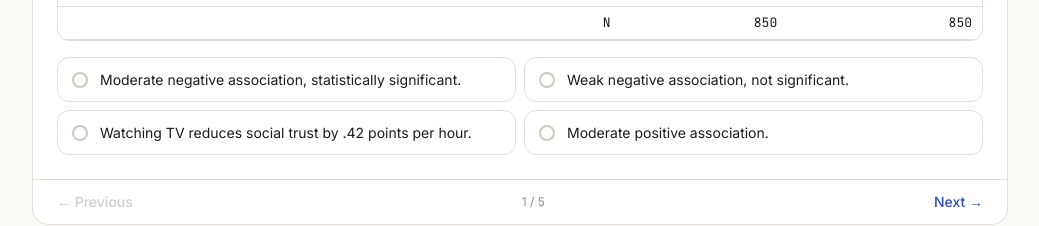
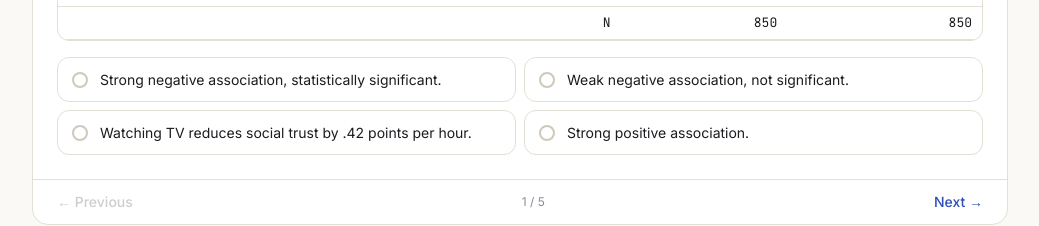
Before and after one commit to antalbalint97/qda2-elte-2026-fall, a Next.js app: page /correlation in a window 1280 px wide. Shown: the part 5724-5950 px from the top of the page, without its empty margins (120-1159 px from the left). Built offline with nearby package versions, Linux system fonts and the light colour scheme.

Commit message:
fix correlation answer keys to match course thresholds

```diff
--- a/src/content/questions.tsx
+++ b/src/content/questions.tsx
@@ -478,11 +478,11 @@ export const qCorrOutput: ChoiceQuestion = {
     />
   ),
   options: [
-    { id: "modneg", label: "Moderate negative association, statistically significant." },
+    { id: "strongneg", label: "Strong negative association, statistically significant." },
     {
       id: "weakneg",
       label: "Weak negative association, not significant.",
-      why: "Sig. < .001 is well below .05, so the association is statistically significant; |r| = .42 is usually called moderate.",
+      why: "Sig. < .001 is well below .05, so the association is statistically significant; under this course's convention, |r| = .42 is strong.",
     },
     {
       id: "cause",
@@ -491,13 +491,13 @@ export const qCorrOutput: ChoiceQuestion = {
     },
     {
       id: "pos",
-      label: "Moderate positive association.",
+      label: "Strong positive association.",
       why: "The minus sign shows direction: more TV hours go together with lower trust.",
     },
   ],
-  correct: "modneg",
+  correct: "strongneg",
   explanation:
-    "r = −.42: negative direction (higher TV hours, lower trust), moderate strength, p < .001 with N = 850. It is an association, not a demonstrated effect.",
+    "r = −.42: negative direction (higher TV hours, lower trust), strong under this course's convention, p < .001 with N = 850. It is an association, not a demonstrated effect.",
 };
 
 export const qCorrU: ChoiceQuestion = {
@@ -575,7 +575,7 @@ export const qCorrCause: ChoiceQuestion = {
   ],
   correct: "no",
   explanation:
-    "We can say education and income are positively associated (moderate, significant). Causal claims need a design that supports them; correlation alone does not.",
+    "We can say education and income are positively associated (strong under this course's convention, statistically significant). Causal claims need a design that supports them; correlation alone does not.",
 };
 
 /* ---------------- t-tests ---------------- */
```
